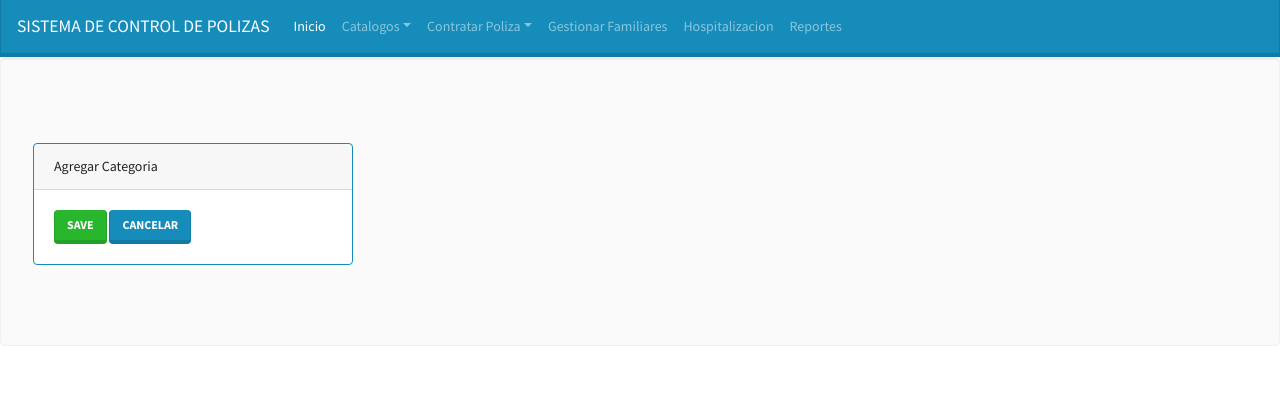
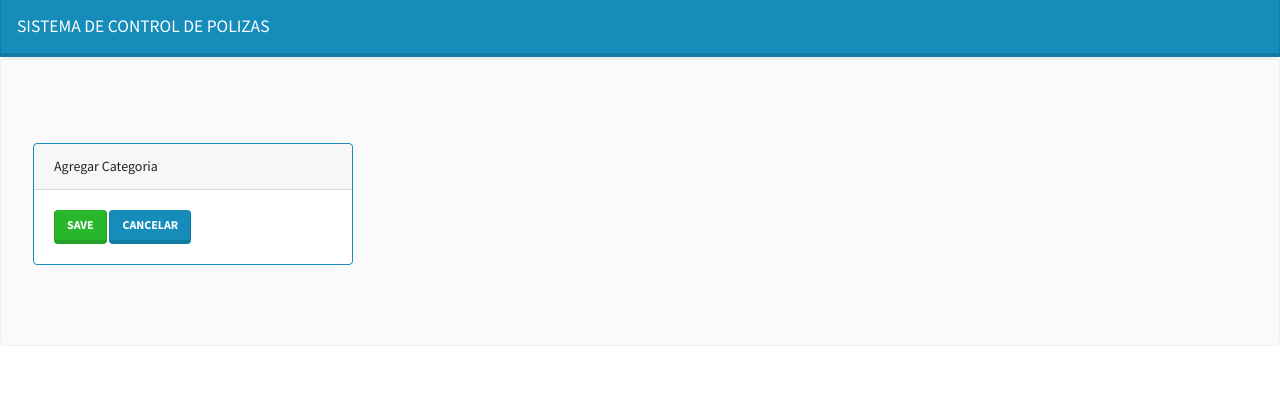
Before and after one commit to edgarahl/entornovirtual, a Django app: template entvirt/script/proyecto/app/templates/app/categoria_form.html in a window 1280 px wide. Shown: the top 420 px of the page. Run offline with Django 3.2, Linux system fonts and the light colour scheme; the template is opened without the code that fills it: values that come from a table or form of the project are taken from there, others are empty; parts of the project's set-up code (start-up, migrations or seed data) failed here and were passed over; some libraries are stand-ins or nearby versions.

Commit message:
index con Login sin Menu

```diff
--- a/entvirt/script/proyecto_tarea/templates/base/index.html
+++ b/entvirt/script/proyecto_tarea/templates/base/index.html
@@ -16,44 +16,6 @@
           <span class="navbar-toggler-icon"></span>
         </button>
 
-        <div class="collapse navbar-collapse" id="navbarColor01">
-          <ul class="navbar-nav mr-auto">
-            <li class="nav-item active">
-              <a class="nav-link" href="#">Inicio<span class="sr-only">(current)</span></a>
-            </li>
-              <li class="nav-item dropdown">
-                    <a class="nav-link dropdown-toggle" data-toggle="dropdown" href="#" role="button" aria-haspopup="true" aria-expanded="false">Catalogos</a>
-                    <div class="dropdown-menu">
-                      <a class="dropdown-item" href="{% url 'cha_app:vendedor_listar' %}">Vendedores</a>
-                      <a class="dropdown-item" href="{% url 'cha_app:poliza_listar' %}">Polizas</a>
-                      <a class="dropdown-item" href="{% url 'cha_app:hospital_listar' %}">Hospitales</a>
-                     <!-- <div class="dropdown-divider"></div>
-                      <a class="dropdown-item" href="#">Separated link</a> -->
-                    </div>
-              </li>
-
-            <li class="nav-item dropdown">
-                    <a class="nav-link dropdown-toggle" data-toggle="dropdown" href="#" role="button" aria-haspopup="true" aria-expanded="false">Contratar Poliza</a>
-                    <div class="dropdown-menu">
-                      <a class="dropdown-item" href="{% url 'cha_app:asegurado_nuevo' %}">Registrar Asegurado</a>
-                      <a class="dropdown-item" href="{% url 'cha_app:asegurado_nuevo' %}">Registrar Contrato</a>
-
-                     <!-- <div class="dropdown-divider"></div>
-                      <a class="dropdown-item" href="#">Separated link</a> -->
-                    </div>
-              </li>
-            <li class="nav-item">
-              <a class="nav-link" href="{% url 'cha_app:vendedor_nuevo' %}">Gestionar Familiares</a>
-            </li>
-            <li class="nav-item">
-              <a class="nav-link" href="#">Hospitalizacion</a>
-            </li>
-              <li class="nav-item">
-              <a class="nav-link" href="#">Reportes</a>
-            </li>
-          </ul>
-
-        </div>
       </nav>
 
 <div class="jumbotron">
```
